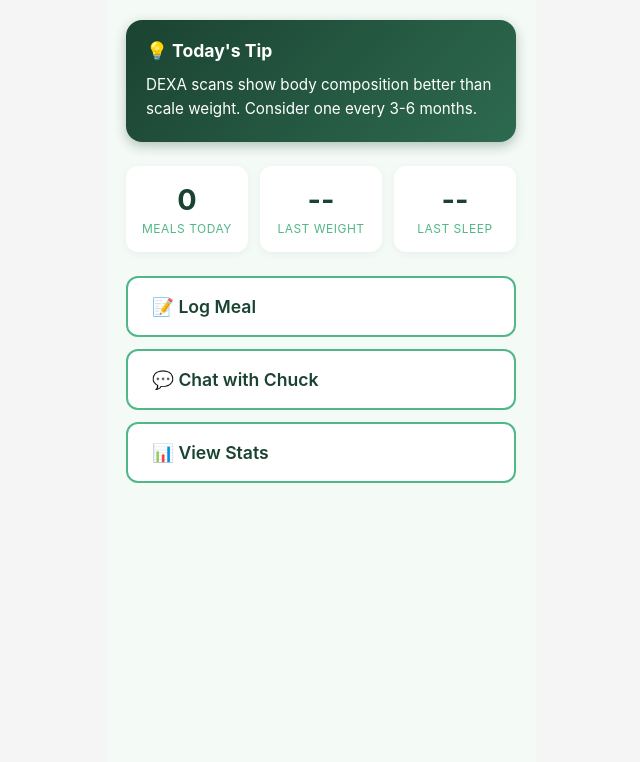
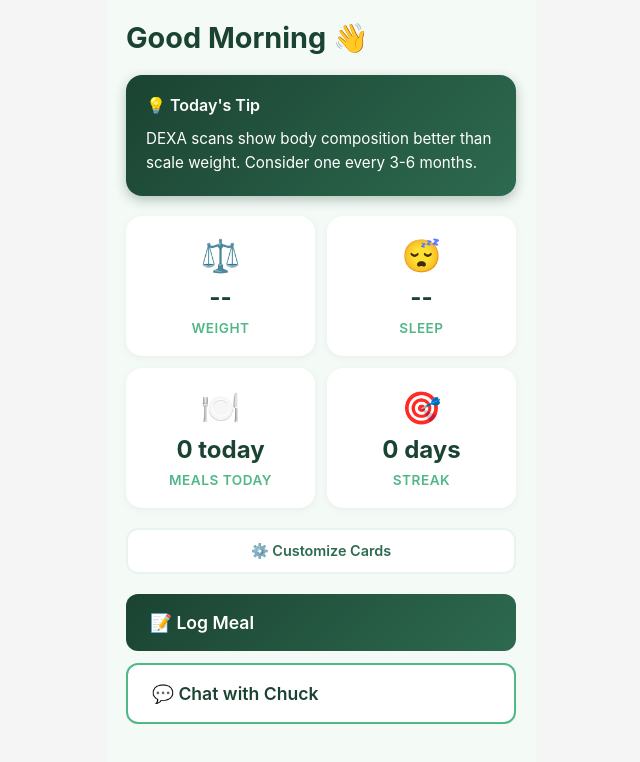
Before and after one commit to FreeHeelRN/tempo, a React (Vite) app: page / in a window 1280 px wide. Shown: the top 762 px of the page, without its empty margins (319-959 px from the left). Built offline with nearby package versions, Linux system fonts and the light colour scheme.

Commit message:
Redesign home: Fitbit-style customizable card dashboard (Weight, Sleep, Meals, Streak, Water, Steps)

```diff
--- a/src/App.css
+++ b/src/App.css
@@ -48,7 +48,13 @@
   padding: 20px;
   display: flex;
   flex-direction: column;
-  gap: 24px;
+  gap: 20px;
+}
+
+.greeting h2 {
+  font-size: 1.8rem;
+  color: #1B4332;
+  margin: 0;
 }
 
 .daily-tip {
@@ -61,44 +67,76 @@
 
 .daily-tip h3 {
   margin-bottom: 12px;
-  font-size: 1.1rem;
+  font-size: 1rem;
+  font-weight: 600;
 }
 
 .daily-tip p {
   line-height: 1.6;
   font-size: 0.95rem;
+  margin: 0;
 }
 
-.quick-stats {
+/* Stat Cards Grid */
+.stat-cards {
   display: grid;
-  grid-template-columns: repeat(3, 1fr);
+  grid-template-columns: repeat(2, 1fr);
   gap: 12px;
 }
 
 .stat-card {
   background: white;
-  padding: 16px 12px;
-  border-radius: 12px;
+  padding: 20px 16px;
+  border-radius: 16px;
   text-align: center;
   display: flex;
   flex-direction: column;
-  gap: 4px;
+  gap: 8px;
   box-shadow: 0 2px 8px rgba(0,0,0,0.05);
+  cursor: pointer;
+  transition: transform 0.2s;
+}
+
+.stat-card:active {
+  transform: scale(0.98);
+}
+
+.stat-icon {
+  font-size: 2rem;
 }
 
 .stat-value {
-  font-size: 1.8rem;
+  font-size: 1.5rem;
   font-weight: 700;
   color: #1B4332;
 }
 
 .stat-label {
-  font-size: 0.75rem;
+  font-size: 0.85rem;
   color: #52B788;
   text-transform: uppercase;
   letter-spacing: 0.5px;
+  font-weight: 600;
 }
 
+.customize-btn {
+  background: white;
+  color: #2D6A4F;
+  border: 2px solid #E8F4F0;
+  padding: 12px;
+  border-radius: 12px;
+  font-size: 0.9rem;
+  font-weight: 600;
+  cursor: pointer;
+  transition: all 0.2s;
+}
+
+.customize-btn:hover {
+  border-color: #52B788;
+  background: #F4FAF6;
+}
+
+/* Action Buttons */
 .action-buttons {
   display: flex;
   flex-direction: column;
@@ -118,11 +156,19 @@
   text-align: left;
 }
 
+.action-btn.primary {
+  background: linear-gradient(135deg, #1B4332 0%, #2D6A4F 100%);
+  color: white;
+  border: none;
+}
+
 .action-btn:hover {
-  background: #52B788;
-  color: white;
   transform: translateY(-2px);
   box-shadow: 0 4px 12px rgba(82, 183, 136, 0.3);
+}
+
+.action-btn.primary:hover {
+  box-shadow: 0 4px 12px rgba(27, 67, 50, 0.4);
 }
 
 /* Recent Meals */
@@ -157,24 +203,6 @@
   font-size: 1rem;
 }
 
-.nqs-badge {
-  width: 36px;
-  height: 36px;
-  border-radius: 50%;
-  display: flex;
-  align-items: center;
-  justify-content: center;
-  font-weight: 700;
-  font-size: 0.9rem;
-  color: white;
-}
-
-.nqs-1, .nqs-2 { background: #DC2626; }
-.nqs-3, .nqs-4 { background: #EA580C; }
-.nqs-5, .nqs-6 { background: #CA8A04; }
-.nqs-7, .nqs-8 { background: #16A34A; }
-.nqs-9, .nqs-10 { background: #15803D; }
-
 .meal-summary {
   font-size: 0.9rem;
   color: #2D6A4F;
@@ -187,15 +215,15 @@
   color: #52B788;
 }
 
-/* Chat View */
-.chat-view, .log-meal-view, .stats-view {
+/* Customize View */
+.customize-view {
+  min-height: 100vh;
+  background: white;
   display: flex;
   flex-direction: column;
-  height: 100vh;
-  background: white;
 }
 
-.chat-header, .view-header {
+.view-header {
   background: linear-gradient(135deg, #1B4332 0%, #2D6A4F 100%);
   color: white;
   padding: 16px 20px;
@@ -204,7 +232,7 @@
   justify-content: space-between;
 }
 
-.chat-header h2, .view-header h2 {
+.view-header h2 {
   font-size: 1.3rem;
   font-weight: 600;
 }
@@ -218,6 +246,121 @@
   padding: 0;
   width: 40px;
   text-align: left;
+}
+
+.customize-content {
+  padding: 24px;
+  display: flex;
+  flex-direction: column;
+  gap: 20px;
+}
+
+.instruction {
+  font-size: 1.1rem;
+  color: #2D6A4F;
+  font-weight: 500;
+}
+
+.card-selector {
+  display: grid;
+  grid-template-columns: repeat(2, 1fr);
+  gap: 12px;
+}
+
+.card-option {
+  padding: 20px 16px;
+  border: 2px solid #E8F4F0;
+  border-radius: 12px;
+  background: white;
+  font-size: 1rem;
+  font-weight: 600;
+  cursor: pointer;
+  transition: all 0.2s;
+  color: #1B4332;
+}
+
+.card-option:hover:not(:disabled) {
+  border-color: #52B788;
+  background: #F4FAF6;
+}
+
+.card-option.selected {
+  border-color: #2D6A4F;
+  background: #52B788;
+  color: white;
+}
+
+.card-option:disabled {
+  opacity: 0.4;
+  cursor: not-allowed;
+}
+
+/* Modal */
+.modal {
+  position: fixed;
+  top: 0;
+  left: 0;
+  right: 0;
+  bottom: 0;
+  background: rgba(0,0,0,0.5);
+  display: flex;
+  align-items: center;
+  justify-content: center;
+  z-index: 1000;
+  padding: 20px;
+}
+
+.modal-content {
+  background: white;
+  padding: 24px;
+  border-radius: 16px;
+  width: 100%;
+  max-width: 320px;
+  display: flex;
+  flex-direction: column;
+  gap: 16px;
+}
+
+.modal-content h3 {
+  margin: 0;
+  color: #1B4332;
+  font-size: 1.2rem;
+}
+
+.modal-content input {
+  padding: 12px 16px;
+  border: 2px solid #52B788;
+  border-radius: 12px;
+  font-size: 1.1rem;
+  outline: none;
+}
+
+.modal-actions {
+  display: grid;
+  grid-template-columns: 1fr 1fr;
+  gap: 12px;
+}
+
+/* Chat View */
+.chat-view, .log-meal-view {
+  display: flex;
+  flex-direction: column;
+  height: 100vh;
+  background: white;
+}
+
+.chat-header {
+  background: linear-gradient(135deg, #1B4332 0%, #2D6A4F 100%);
+  color: white;
+  padding: 16px 20px;
+  display: flex;
+  align-items: center;
+  justify-content: space-between;
+}
+
+.chat-header h2 {
+  font-size: 1.3rem;
+  font-weight: 600;
 }
 
 .chat-messages {
@@ -322,18 +465,12 @@
 }
 
 /* Log Meal View */
-.log-meal-content, .stats-content {
+.log-meal-content {
   flex: 1;
   padding: 24px;
   display: flex;
   flex-direction: column;
   gap: 16px;
-}
-
-.instruction {
-  font-size: 1.1rem;
-  color: #2D6A4F;
-  font-weight: 500;
 }
 
 textarea {
--- a/src/App.jsx
+++ b/src/App.jsx
@@ -11,16 +11,16 @@ IMPORTANT: If user is lifting weights + eating high protein, the scale won't mov
 Tone: direct, encouraging, knowledgeable friend. Reference expert frameworks naturally (Attia's focus on body composition over scale weight, Huberman's circadian/sleep science, Panda's time-restricted eating research) but DO NOT quote them directly unless it's an actual quote. Keep responses short (2-3 sentences unless providing detailed feedback). Ask ONE question at a time during onboarding.
 
 When analyzing meals, respond with JSON:
-{"nqs": <1-10>, "summary": "<one sentence>", "goalInsights": [{"goal": "<name>", "verdict": "positive|neutral|caution", "reason": "<1-2 sentences>"}], "suggestion": "<one tip>", "encouragement": "<optional motivating line>"}
+{"summary": "<one sentence>", "goalInsights": [{"goal": "<name>", "verdict": "positive|neutral|caution", "reason": "<1-2 sentences>"}], "suggestion": "<one tip>", "encouragement": "<optional motivating line>"}
 
 During onboarding, gather:
-1. What they're currently doing for nutrition
-2. What they've tried before
-3. What worked and what didn't
-4. Their weight/body composition goal
-5. How aggressive they want to be
-6. Their sleep quality
-7. What tracking tools they currently use (Apple Watch, Fitbit, Whoop, Oura, smart scale like Hume Pod/Withings/DEXA access, food tracking apps, etc.)
+1. What tracking tools they currently use (Apple Watch, Fitbit, Whoop, Oura, smart scale like Hume Pod/Withings/DEXA access, food tracking apps, etc.)
+2. What they're currently doing for nutrition
+3. What they've tried before
+4. What worked and what didn't
+5. Their weight/body composition goal
+6. How aggressive they want to be
+7. Their sleep quality
 
 Note their tracking setup so you can:
 - Reference their existing data sources
@@ -41,23 +41,39 @@ const DAILY_TIPS = [
   "Lifting + high protein = muscle gain can mask fat loss. The scale won't move much. Use DEXA, measuring tape, or 8-electrode scale like Hume Pod to see real progress."
 ]
 
+const CARD_TYPES = [
+  { id: 'weight', label: 'Weight', icon: '⚖️', prompt: 'Enter current weight (lbs)' },
+  { id: 'sleep', label: 'Sleep', icon: '😴', prompt: 'Hours slept last night' },
+  { id: 'meals', label: 'Meals Today', icon: '🍽️', prompt: null },
+  { id: 'streak', label: 'Streak', icon: '🎯', prompt: null },
+  { id: 'water', label: 'Water', icon: '💧', prompt: 'Cups of water today' },
+  { id: 'steps', label: 'Steps', icon: '👟', prompt: 'Steps today' }
+]
+
 function App() {
-  const [view, setView] = useState('welcome') // welcome, chat, logMeal, stats
+  const [view, setView] = useState('welcome')
   const [chatHistory, setChatHistory] = useState([])
   const [userProfile, setUserProfile] = useState({})
   const [meals, setMeals] = useState([])
+  const [stats, setStats] = useState({})
+  const [dashboardCards, setDashboardCards] = useState(['weight', 'sleep', 'meals', 'streak'])
   const [loading, setLoading] = useState(false)
   const [input, setInput] = useState('')
+  const [editingCard, setEditingCard] = useState(null)
   const messagesEndRef = useRef(null)
 
   useEffect(() => {
     const savedProfile = localStorage.getItem('tempo_profile')
     const savedChat = localStorage.getItem('tempo_chat')
     const savedMeals = localStorage.getItem('tempo_meals')
+    const savedStats = localStorage.getItem('tempo_stats')
+    const savedCards = localStorage.getItem('tempo_cards')
 
     if (savedProfile) setUserProfile(JSON.parse(savedProfile))
     if (savedChat) setChatHistory(JSON.parse(savedChat))
     if (savedMeals) setMeals(JSON.parse(savedMeals))
+    if (savedStats) setStats(JSON.parse(savedStats))
+    if (savedCards) setDashboardCards(JSON.parse(savedCards))
 
     if (savedProfile && savedChat) {
       setView('home')
@@ -75,6 +91,14 @@ function App() {
   useEffect(() => {
     localStorage.setItem('tempo_meals', JSON.stringify(meals))
   }, [meals])
+
+  useEffect(() => {
+    localStorage.setItem('tempo_stats', JSON.stringify(stats))
+  }, [stats])
+
+  useEffect(() => {
+    localStorage.setItem('tempo_cards', JSON.stringify(dashboardCards))
+  }, [dashboardCards])
 
   useEffect(() => {
     messagesEndRef.current?.scrollIntoView({ behavior: 'smooth' })
@@ -165,7 +189,6 @@ function App() {
       setMeals([newMeal, ...meals])
       setView('home')
 
-      // Add to chat history
       setChatHistory([
         ...chatHistory,
         { role: 'user', content: `I just ate: ${mealDescription}` },
@@ -179,6 +202,17 @@ function App() {
     }
   }
 
+  const updateStat = (cardId, value) => {
+    setStats({
+      ...stats,
+      [cardId]: {
+        value,
+        timestamp: new Date().toISOString()
+      }
+    })
+    setEditingCard(null)
+  }
+
   const getTodaysTip = () => {
     const dayOfYear = Math.floor((new Date() - new Date(new Date().getFullYear(), 0, 0)) / 86400000)
     return DAILY_TIPS[dayOfYear % DAILY_TIPS.length]
@@ -188,6 +222,27 @@ function App() {
     const today = new Date().toDateString()
     return meals.filter(m => new Date(m.timestamp).toDateString() === today)
   }
+
+  const getCardValue = (cardId) => {
+    switch(cardId) {
+      case 'weight':
+        return stats.weight ? `${stats.weight.value} lbs` : '--'
+      case 'sleep':
+        return stats.sleep ? `${stats.sleep.value} hrs` : '--'
+      case 'meals':
+        return `${getMealsToday().length} today`
+      case 'streak':
+        return stats.streak ? `${stats.streak.value} days` : '0 days'
+      case 'water':
+        return stats.water ? `${stats.water.value} / 8` : '0 / 8'
+      case 'steps':
+        return stats.steps ? stats.steps.value.toLocaleString() : '--'
+      default:
+        return '--'
+    }
+  }
+
+  const getCardType = (id) => CARD_TYPES.find(c => c.id === id)
 
   return (
     <div className="app">
@@ -211,35 +266,42 @@ function App() {
 
       {view === 'home' && (
         <div className="home">
+          <div className="greeting">
+            <h2>Good Morning 👋</h2>
+          </div>
+
           <div className="daily-tip">
             <h3>💡 Today's Tip</h3>
             <p>{getTodaysTip()}</p>
           </div>
 
-          <div className="quick-stats">
-            <div className="stat-card">
-              <span className="stat-value">{getMealsToday().length}</span>
-              <span className="stat-label">Meals Today</span>
-            </div>
-            <div className="stat-card">
-              <span className="stat-value">{userProfile.lastWeight || '--'}</span>
-              <span className="stat-label">Last Weight</span>
-            </div>
-            <div className="stat-card">
-              <span className="stat-value">{userProfile.lastSleep || '--'}</span>
-              <span className="stat-label">Last Sleep</span>
-            </div>
+          <div className="stat-cards">
+            {dashboardCards.map(cardId => {
+              const card = getCardType(cardId)
+              return (
+                <div
+                  key={cardId}
+                  className="stat-card"
+                  onClick={() => card.prompt && setEditingCard(cardId)}
+                >
+                  <div className="stat-icon">{card.icon}</div>
+                  <div className="stat-value">{getCardValue(cardId)}</div>
+                  <div className="stat-label">{card.label}</div>
+                </div>
+              )
+            })}
           </div>
 
+          <button className="customize-btn" onClick={() => setView('customize')}>
+            ⚙️ Customize Cards
+          </button>
+
           <div className="action-buttons">
-            <button className="action-btn" onClick={() => setView('logMeal')}>
+            <button className="action-btn primary" onClick={() => setView('logMeal')}>
               📝 Log Meal
             </button>
             <button className="action-btn" onClick={() => setView('chat')}>
               💬 Chat with Chuck
-            </button>
-            <button className="action-btn" onClick={() => setView('stats')}>
-              📊 View Stats
             </button>
           </div>
 
@@ -250,18 +312,79 @@ function App() {
                 <div key={meal.id} className="meal-card">
                   <div className="meal-header">
                     <span className="meal-desc">{meal.description}</span>
-                    <span className={`nqs-badge nqs-${Math.floor(meal.analysis.nqs)}`}>
-                      {meal.analysis.nqs}
+                    <span className="meal-time">
+                      {new Date(meal.timestamp).toLocaleTimeString([], {hour: '2-digit', minute:'2-digit'})}
                     </span>
                   </div>
                   <p className="meal-summary">{meal.analysis.summary}</p>
-                  <span className="meal-time">
-                    {new Date(meal.timestamp).toLocaleTimeString([], {hour: '2-digit', minute:'2-digit'})}
-                  </span>
                 </div>
               ))}
             </div>
           )}
+        </div>
+      )}
+
+      {view === 'customize' && (
+        <div className="customize-view">
+          <div className="view-header">
+            <button className="back-btn" onClick={() => setView('home')}>←</button>
+            <h2>Customize Dashboard</h2>
+            <div></div>
+          </div>
+          <div className="customize-content">
+            <p className="instruction">Select 4 cards to show on your dashboard:</p>
+            <div className="card-selector">
+              {CARD_TYPES.map(card => (
+                <button
+                  key={card.id}
+                  className={`card-option ${dashboardCards.includes(card.id) ? 'selected' : ''}`}
+                  onClick={() => {
+                    if (dashboardCards.includes(card.id)) {
+                      setDashboardCards(dashboardCards.filter(c => c !== card.id))
+                    } else if (dashboardCards.length < 4) {
+                      setDashboardCards([...dashboardCards, card.id])
+                    }
+                  }}
+                  disabled={!dashboardCards.includes(card.id) && dashboardCards.length >= 4}
+                >
+                  {card.icon} {card.label}
+                </button>
+              ))}
+            </div>
+            <button className="btn-primary" onClick={() => setView('home')}>
+              Save
+            </button>
+          </div>
+        </div>
+      )}
+
+      {editingCard && (
+        <div className="modal">
+          <div className="modal-content">
+            <h3>{getCardType(editingCard).prompt}</h3>
+            <input
+              type="number"
+              autoFocus
+              placeholder="Enter value"
+              onKeyPress={(e) => {
+                if (e.key === 'Enter' && e.target.value) {
+                  updateStat(editingCard, e.target.value)
+                }
+              }}
+            />
+            <div className="modal-actions">
+              <button className="btn-secondary" onClick={() => setEditingCard(null)}>Cancel</button>
+              <button
+                className="btn-primary"
+                onClick={(e) => {
+                  const input = e.target.previousElementSibling.previousElementSibling
+                  if (input.value) updateStat(editingCard, input.value)
+                }}
+              >
+                Save
+              </button>
+            </div>
+          </div>
         </div>
       )}
 
@@ -309,34 +432,21 @@ function App() {
             <div></div>
           </div>
           <div className="log-meal-content">
-            <p className="instruction">Describe what you just ate:</p>
+            <p className="instruction">What did you just eat?</p>
             <textarea
               value={input}
               onChange={(e) => setInput(e.target.value)}
               placeholder="e.g., Grilled chicken breast with broccoli and brown rice"
               rows="4"
+              autoFocus
             />
             <button
               className="btn-primary"
               onClick={() => logMeal(input)}
               disabled={loading || !input.trim()}
             >
-              {loading ? 'Analyzing...' : 'Analyze Meal'}
+              {loading ? 'Analyzing...' : 'Log & Analyze'}
             </button>
-          </div>
-        </div>
-      )}
-
-      {view === 'stats' && (
-        <div className="stats-view">
-          <div className="view-header">
-            <button className="back-btn" onClick={() => setView('home')}>←</button>
-            <h2>Stats</h2>
-            <div></div>
-          </div>
-          <div className="stats-content">
-            <p>Stats tracking coming soon...</p>
-            <p>Total meals logged: {meals.length}</p>
           </div>
         </div>
       )}
```
Also changed, not shown: 1 other file (tests, documents, lock files or other folders).
